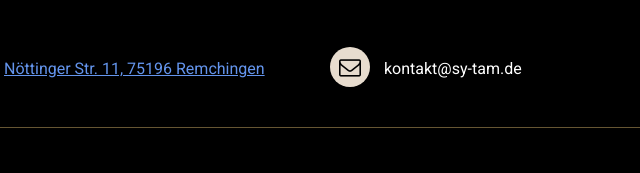
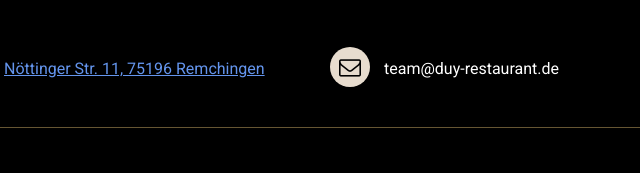
Before and after one commit to eliasgroll/mamathanh, a website: page public/index.html in a window 1280 px wide. Shown: the part 5295-5468 px from the top of the page, 515-1155 px from the left. Drawn offline with Linux system fonts and the light colour scheme; no server answers; a script that the page names is missing; a web font is replaced by a local one.

Commit message:
fix contact email

```diff
--- a/public/index.html
+++ b/public/index.html
@@ -354,7 +354,7 @@
                     <div class="col-md-4 col-sm-4">
                         <div class="footer-text">
                             <span><i class="fa fa-envelope-o" aria-hidden="true"></i></span>
-                            <p>kontakt@sy-tam.de</p>
+                            <p>team@duy-restaurant.de</p>
                         </div>
                     </div>
                 </div>
```
